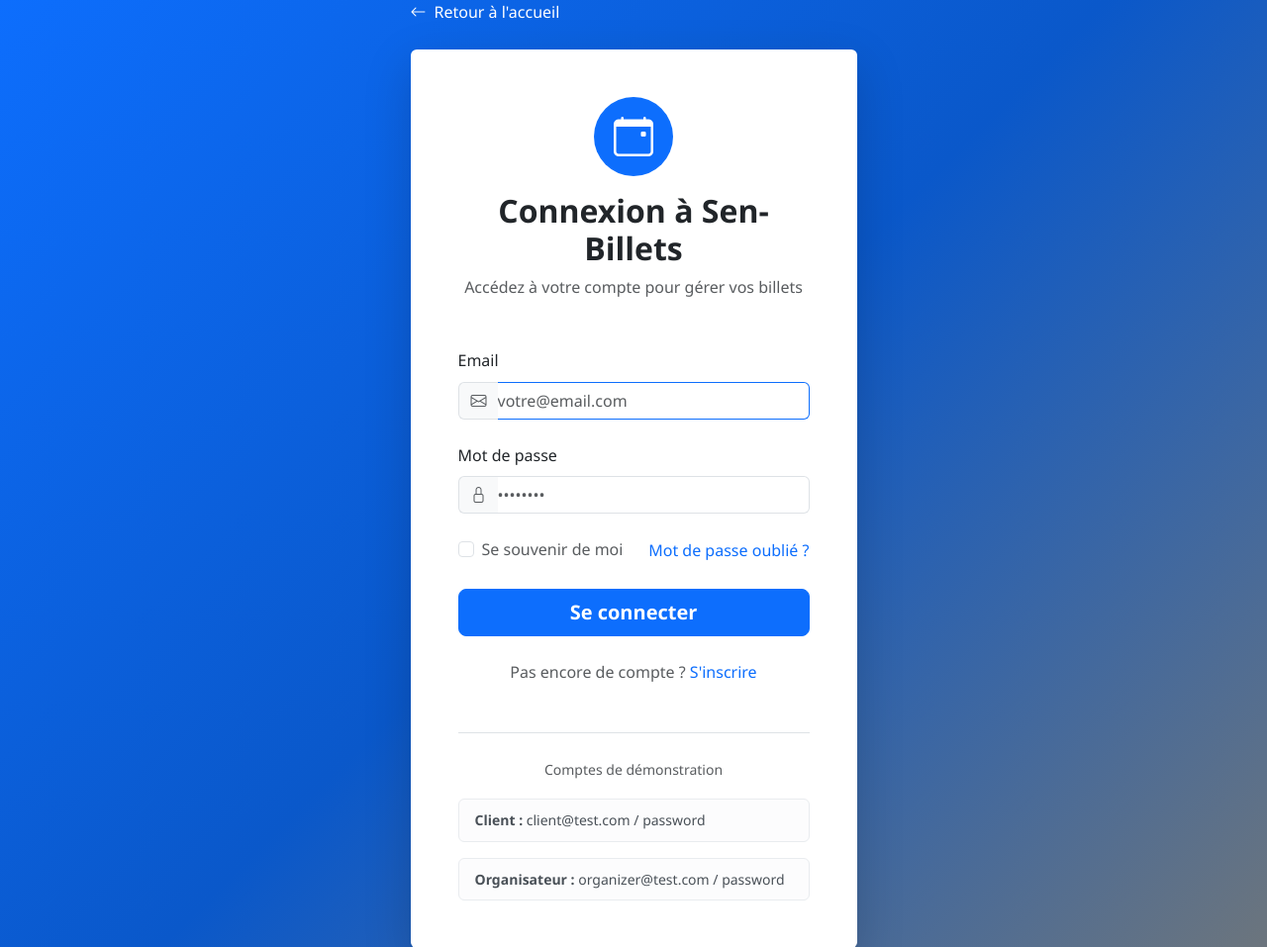
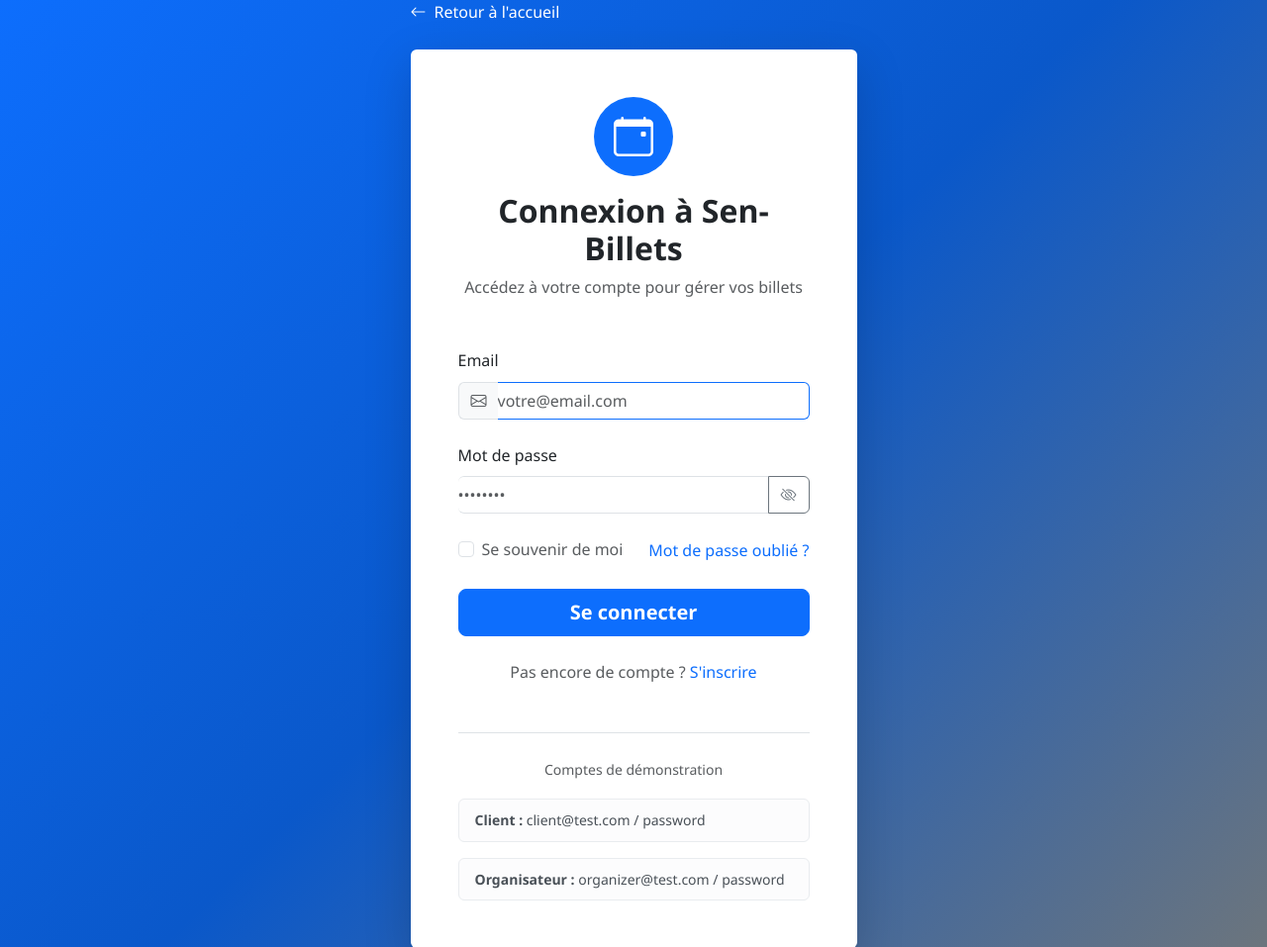
Before and after one commit to mgandega/sen_billets, a Symfony app: template templates/security/login.html.twig in a window 1280 px wide. Shown: the top 957 px of the page at 99% size. Run offline with Twig, Linux system fonts and the light colour scheme; the template is opened without the code that fills it, so the values that code supplies are empty; style sheets or scripts are compiled from the project's sources; some libraries are stand-ins or nearby versions.

Commit message:
uploadedFile2 + show password

```diff
--- a/templates/security/login.html.twig
+++ b/templates/security/login.html.twig
@@ -57,9 +57,9 @@
                             <div class="mb-4">
                                 <label for="inputPassword" class="form-label fw-medium">Mot de passe</label>
                                 <div class="input-group">
-                                    <span class="input-group-text bg-light border-end-0">
+                                    {# <span class="input-group-text bg-light border-end-0">
                                         <i class="bi bi-lock text-muted"></i>
-                                    </span>
+                                    </span> #}
                                     <input type="password"
                                            name="password"
                                            id="inputPassword"
@@ -67,6 +67,9 @@
                                            placeholder="••••••••"
                                            autocomplete="current-password"
                                            required>
+                                           <button class="btn btn-outline-secondary toggle-password" type="button">
+                                    <i class="bi bi-eye-slash"></i>
+                                </button>
                                 </div>
                             </div>
 
@@ -122,4 +125,33 @@
         </div>
     </div>
 </div>
+
 {% endblock %}
+
+
+{% block javascripts %}
+<script>
+document.addEventListener('DOMContentLoaded', function () {
+    const toggleButtons = document.querySelector('.toggle-password');
+
+    // toggleButtons.forEach(button => {
+        toggleButtons.addEventListener('click', function () {
+            const input = this.closest('.input-group').querySelector('#inputPassword');
+            const icon = this.querySelector('i');
+            if (!input) return;
+
+            if (input.type === 'password') {
+                input.type = 'text';
+                icon.classList.remove('bi-eye-slash');
+                icon.classList.add('bi-eye');
+            } else {
+                input.type = 'password';
+                icon.classList.remove('bi-eye');
+                icon.classList.add('bi-eye-slash');
+            }
+        });
+    });
+// })
+// ;
+</script>
+{% endblock %}
```
